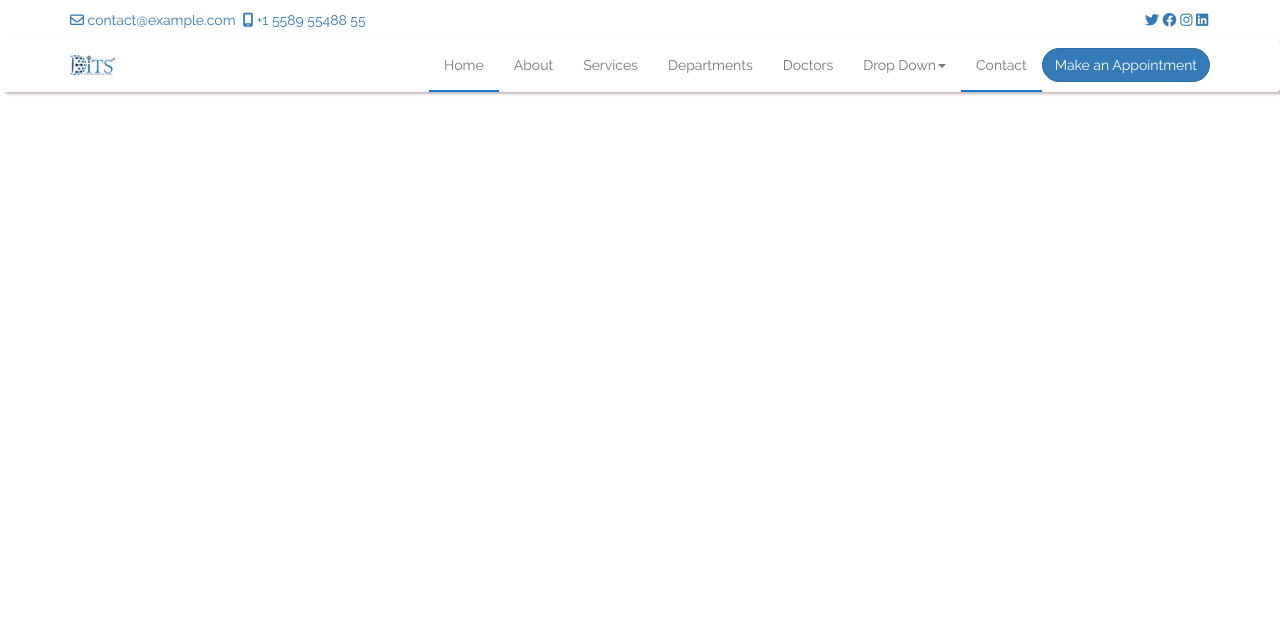
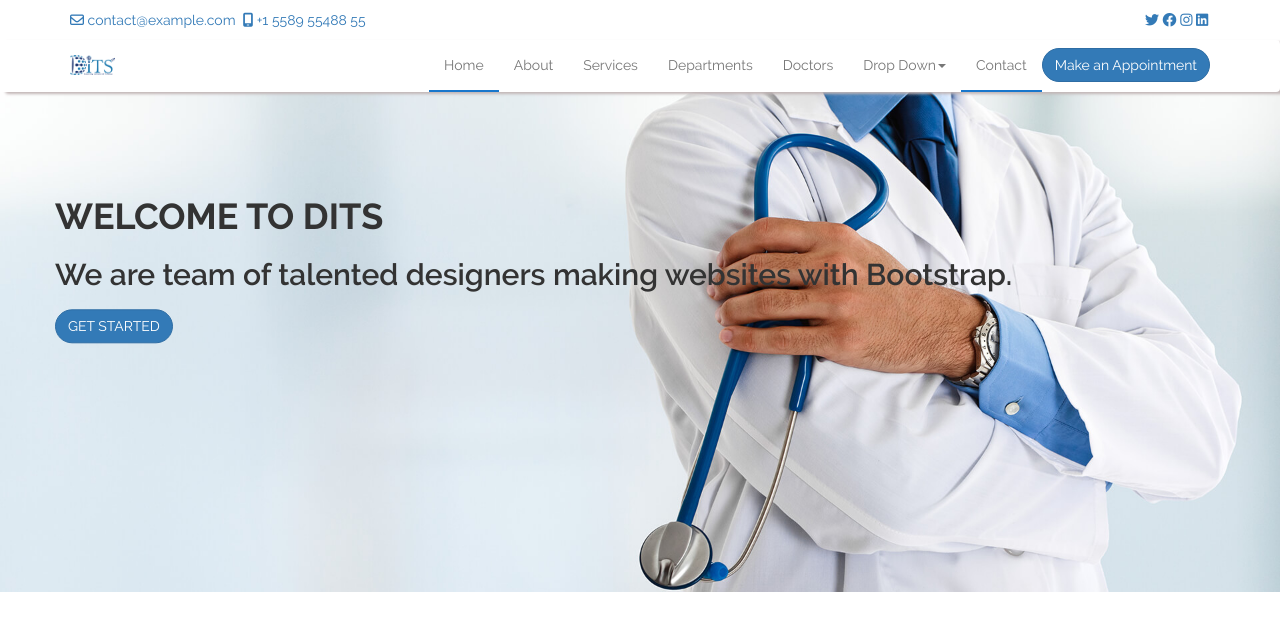
Before and after one commit to mridulthakur009/DITS-Home-Page, a plain HTML site: page index.html in a window 1280 px wide. Drawn offline with Linux system fonts and the light colour scheme.

Commit message:
designed main banner

```diff
--- a/CSS/stylesheet.css
+++ b/CSS/stylesheet.css
@@ -3,6 +3,20 @@
     padding: 0;
     box-sizing: border-box;
     font-family: ralewayregular;
+}
+
+body{
+    font-family: ralewayregular;
+}
+h1{
+    font-family: ralewaybold;
+    text-transform: uppercase;
+}
+h2,h3,h4,h5,h6{
+    font-family: ralewaysemibold;
+}
+p{
+    font-family: ralewaymedium;
 }
 
 /* Top Navbar */
@@ -49,3 +63,23 @@
 .appointmentRoundBtn2{
     border-radius: 25px;
 }
+
+
+/* Main Banner */
+
+.banner-1{
+    background-image: url(../images/banner-image.jpg);
+    background-repeat: no-repeat;
+    background-size: cover;
+    height: 500px;
+}
+
+.center-left{
+    position: absolute;
+    transform: translate(0%, 50%);
+}
+
+.appointmentRoundBtn{
+    border-radius: 25px;
+    text-transform: uppercase;
+}
--- a/index.html
+++ b/index.html
@@ -35,6 +35,7 @@
       </header>
 
       <!-- Main Navbar -->
+
       <nav class="navbar navbar-default navBar topAuto">
         <div class="container">
           <div class="navbar-header">
@@ -84,8 +85,22 @@
           </div>
         </div>
       </nav>
+
       <!-- Main Banner -->
 
+      <section class="banner-1 img-responsive">
+        <div class="container">
+          <div class="row center-left">
+            <h1>welcome to dits</h1>
+            <h2>
+              We are team of talented designers making websites with Bootstrap.
+            </h2>
+            <button class="btn btn-primary navbar-btn appointmentRoundBtn">
+              get started
+            </button>
+          </div>
+        </div>
+      </section>
 
 
     <script src="./js/jquery.min.js"></script>
```
